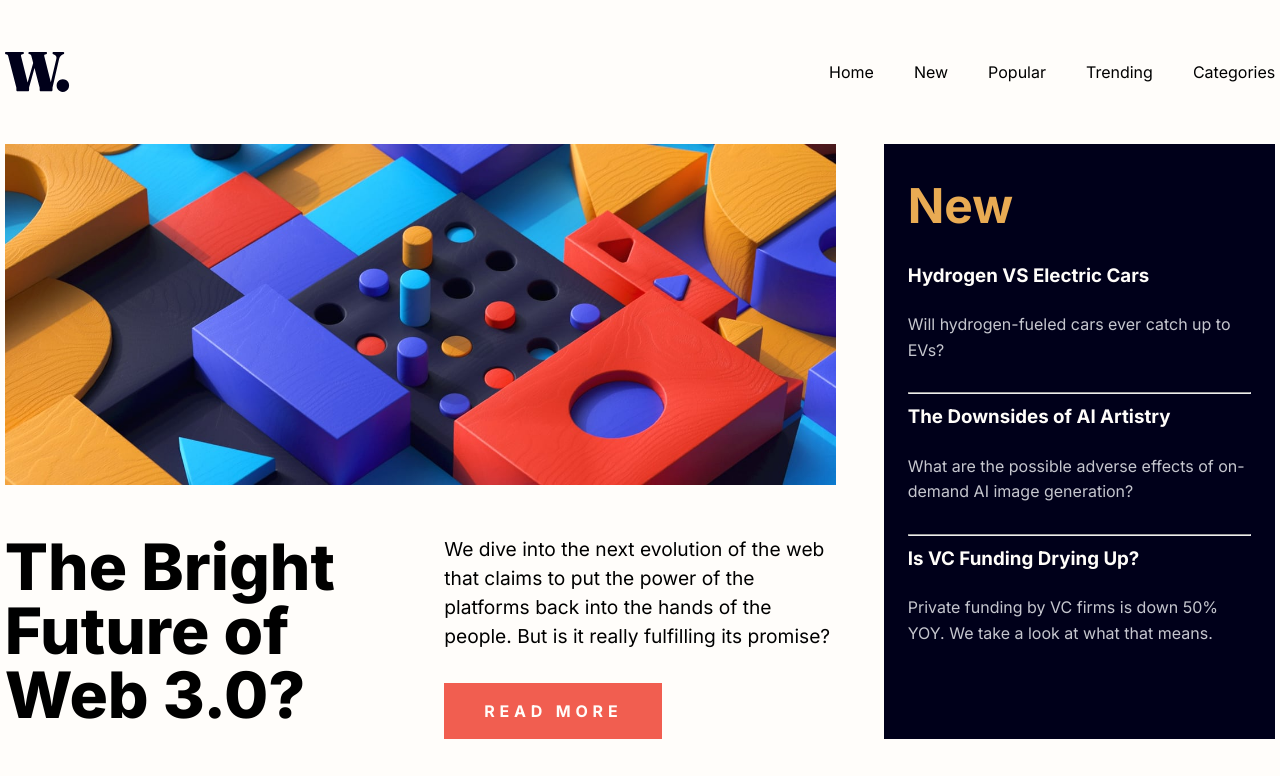
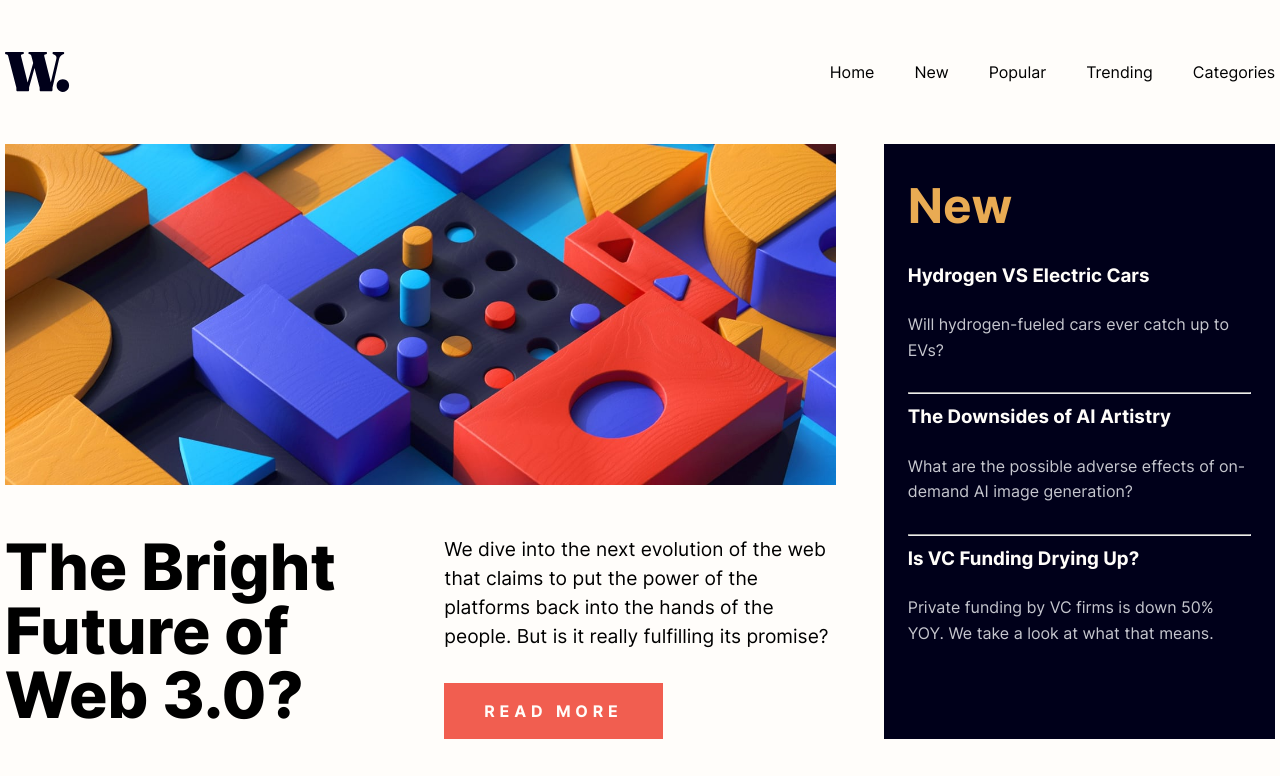
Before and after one commit to Catalina-Hasnas/news-homepage-main, a website built with Vite: page index.html in a window 1280 px wide. Shown: the top 776 px of the page. Built offline with nearby package versions, Linux system fonts and the light colour scheme.

Commit message:
add static fonts, backdrop

```diff
--- a/css/header.css
+++ b/css/header.css
@@ -47,7 +47,8 @@ header {
   height: 100vh;
   z-index: 2;
   background-color: white;
-  padding: 2rem;
+  padding-block: 2em;
+  padding-inline: 4em 2em;
 }
 
 dialog::backdrop {
--- a/css/main.css
+++ b/css/main.css
@@ -1,11 +1,23 @@
-@import url("https://fonts.googleapis.com/css2?family=Inter:wght@400;700;800&display=swap");
-
 * {
   box-sizing: border-box;
 }
 
+@font-face {
+  font-family: "Inter";
+  src: url("../assets/fonts/Inter-VariableFont_slnt\,wght.ttf");
+}
+
+@font-face {
+  font-family: "Adjusted Arial Fallback";
+  src: local(Arial);
+  size-adjust: 109%;
+  ascent-override: 86%;
+  descent-override: normal;
+  line-gap-override: normal;
+}
+
 body {
-  font-family: "Inter", sans-serif;
+  font-family: "Inter", "Adjusted Arial Fallback", sans-serif;
   background-color: var(--off-white);
   min-height: 100vh;
   line-height: 1;
--- a/index.html
+++ b/index.html
@@ -44,6 +44,7 @@
             fill="#00001A"
           />
         </svg>
+        <div id="backdrop">
           <nav class="navigation-container">
             <button
               id="toggle-menu"
@@ -70,6 +71,7 @@
               <li><a href="#"> Categories </a></li>
             </ul>
           </nav>
+        </div>
       </header>
       <main>
         <div class="container">
--- a/index.js
+++ b/index.js
@@ -1,22 +1,12 @@
-// const navDialog = document.getElementById("navigation-dialog");
-
-// // "Show the dialog" button opens the dialog modally
-// openMenuButton.addEventListener("click", () => {
-//   navDialog.showModal();
-// });
-
-// // "Close" button closes the dialog
-// closeMenuButton.addEventListener("click", () => {
-//   navDialog.close();
-// });
-
 const toggleMenuButton = document.getElementById("toggle-menu");
 const navBar = document.querySelector("nav");
 const openMenuButton = document.getElementById("open-menu");
 const closeMenuButton = document.getElementById("close-menu");
+const backdrop = document.getElementById("backdrop");
 
 function toggleMobileMenu() {
   navBar.classList.toggle("expanded");
+  backdrop.classList.toggle("backdrop");
 
   if (navBar.classList.contains("expanded")) {
     toggleMenuButton.setAttribute("aria-expanded", true);
```
Also changed, not shown: assets/fonts/Inter-VariableFont_slnt,wght.ttf (added), assets/fonts/static/Inter-Bold.ttf (added), assets/fonts/static/Inter-ExtraBold.ttf (added), assets/fonts/static/Inter-Regular.ttf (added). Lines whose indentation alone changed are shown as unchanged.
